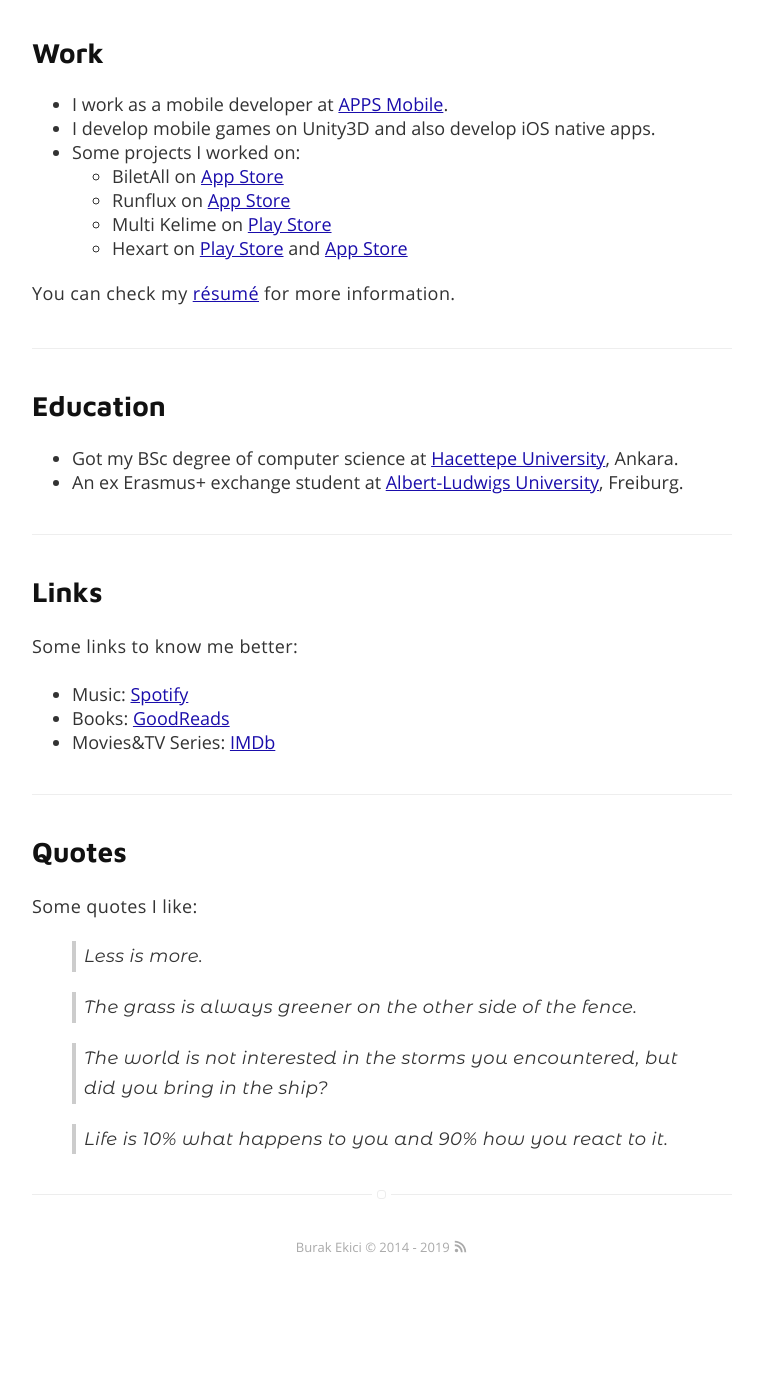
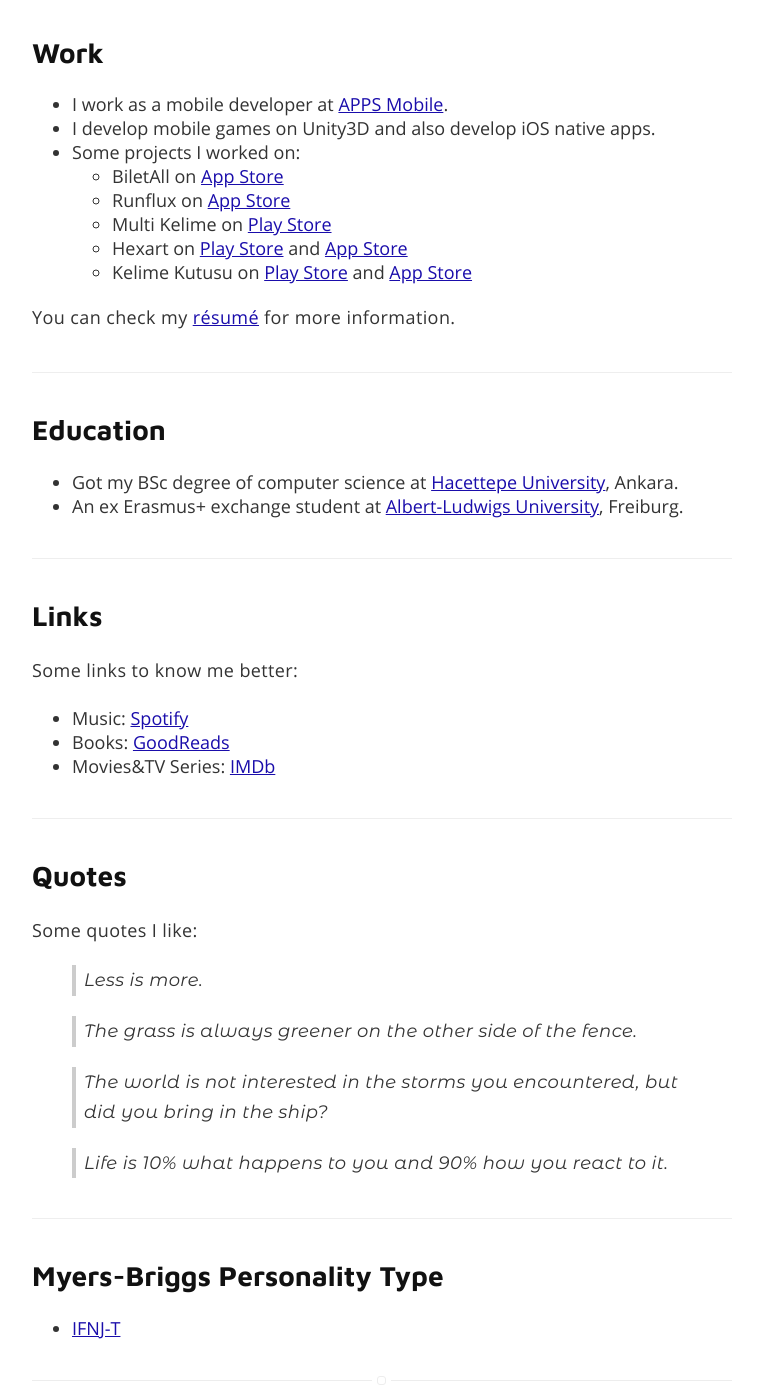
Before and after one commit to burakekici/burakekici.github.io, a Jekyll site: the page built from about.md, in a window 1280 px wide and 1400 px high, scrolled down 452 px. Shown: the whole window, without its empty margins (258-1021 px from the left). Built offline with Jekyll 4.4.1, drawn with Linux system fonts in a browser that asks for light colours; before the commit the page ends 1748 px from its top, so only the background shows below that.

Commit message:
Update about.md

```diff
--- a/about.md
+++ b/about.md
@@ -27,6 +27,7 @@
   * Runflux on [App Store](https://itunes.apple.com/us/app/runflux/id1383179327)
   * Multi Kelime on [Play Store](https://play.google.com/store/apps/details?id=com.bif.multikelime)
   * Hexart on [Play Store](https://play.google.com/store/apps/details?id=tr.com.apps.hexart) and [App Store](https://itunes.apple.com/tr/app/hexart/id1455322595)
+  * Kelime Kutusu on [Play Store](https://play.google.com/store/apps/details?id=tr.com.apps.kk) and [App Store](https://itunes.apple.com/tr/app/kelimekutusu/id1464140890)
 
 You can check my [résumé](../assets/resume.pdf) for more information.
 
@@ -61,6 +62,13 @@
 
 > Life is 10% what happens to you and 90% how you react to it.
 
+---
+
+## Myers-Briggs Personality Type
+
+* [IFNJ-T](https://www.16personalities.com/profiles/19ea956f7d530)
+
+
 [1]: https://cs.hacettepe.edu.tr
 [2]: https://informatik.uni-freiburg.de
 [3]: https://apps.com.tr
```
